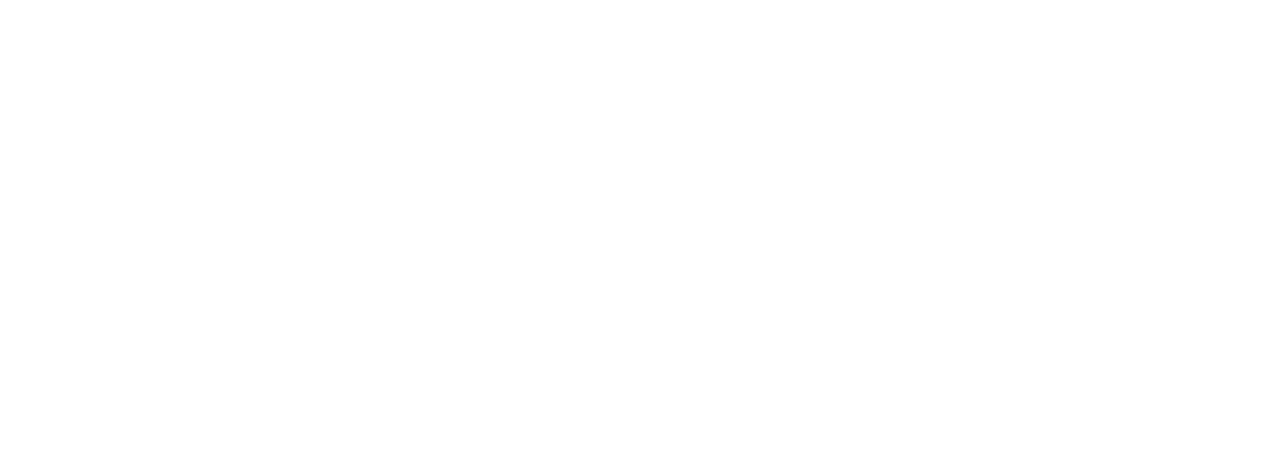
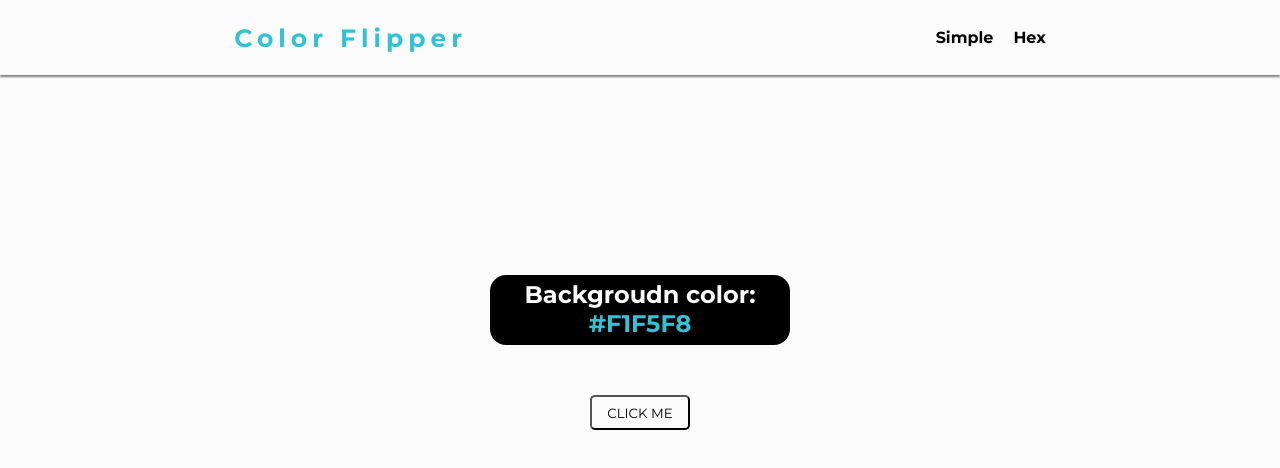
Before and after one commit to Reihood/ColorFlipper, a plain HTML site: page hex.html in a window 1280 px wide. Drawn offline with Linux system fonts and the light colour scheme.

Commit message:
proyecto finalizado, pendiente para revision

```diff
--- a/CSS/style.css
+++ b/CSS/style.css
@@ -0,0 +1,75 @@
+/*IMPORT*/
+@import url('https://fonts.googleapis.com/css2?family=Montserrat:wght@300;400;500;600;700&display=swap');
+/*RESET*/
+*{
+    margin: 0;
+    padding: 0;
+    box-sizing: border-box;
+    font-family: 'Montserrat', sans-serif;
+}
+/*BODY*/
+body{
+    background-color: #fbfbfb;
+}
+nav{
+    /*width: auto;
+    height: 100px;
+    display: flex;
+    justify-content: space-around;
+    align-items: center; */
+}
+.class-center{
+    background-color: #fbfbfb;
+    width: auto;
+    height: 75px;
+    display: flex;
+    justify-content: space-around;
+    align-items: center;
+    box-shadow: 0px 2px 2px rgba(0, 0, 0, 0.5);
+}
+.nav-links{
+    list-style: none;
+    display: inline-flex;
+    gap: 20px;
+}
+.class-center h4{
+    font-size: 25px;
+    letter-spacing: 5px;
+    color: #30c3d6;
+}
+.nav-links a{
+    text-decoration: none;
+    font-weight: bold;
+    color: inherit;
+}
+.nav-links a:hover{
+    color: #3335c0;
+}
+/*MAIN*/
+.container{
+    display: flex;
+    flex-direction: column;
+    align-items: center;
+    margin: auto;
+    margin-top: 200px;
+}
+.color{
+    color: #30c3d6;
+}
+.container h2{
+    background-color: #000000;
+    height: 70px;
+    width: 300px;
+    color: #fbfbfb;
+    text-align: center;
+    margin: auto;
+    padding-top: 5px;
+    border-radius: 1rem;
+}
+#btn{
+    background-color: #fbfbfb;
+    width: 100px;
+    height: 35px;
+    margin-top: 50px;
+    border-radius: 5px;
+}
--- /dev/null
+++ b/JS/hex.js
@@ -0,0 +1,16 @@
+const hex = [0, 1, 2, 3, 4, 5, 6, 7, 8, 9, "A", "B", "C", "D", "E", "F"];
+const btn = document.getElementById("btn");
+const color = document.querySelector(".color");
+
+btn.addEventListener("click", function(){
+    let hexColor = "#"
+    for(i = 0; i < 6; i++){
+        hexColor += hex[getRandomNumber()]
+    }
+    color.textContent = hexColor;
+    document.body.style.backgroundColor = hexColor
+})
+
+function getRandomNumber(){
+    return Math.floor(Math.random()*hex.length);
+}
--- a/hex.html
+++ b/hex.html
@@ -0,0 +1,32 @@
+<!DOCTYPE html>
+<html lang="en">
+<head>
+    <meta charset="UTF-8">
+    <meta name="viewport" content="width=device-width, initial-scale=1.0">
+    <title>Color Flipper || Simple</title>
+    <link rel="stylesheet" href="./CSS/style.css">
+</head>
+<body>
+    <nav>
+        <div class="class-center">
+            <h4>Color Flipper</h4>
+            <ul class="nav-links">
+                <li>
+                    <a href="index.html">Simple</a>
+                </li>
+                <li>
+                    <a href="hex.html">Hex
+                    </a>
+                </li>
+            </ul>
+        </div>
+    </nav>
+    <main>
+        <div class="container">
+            <h2>Backgroudn color: <span class="color">#F1F5F8</span></h2>
+            <button class="btn-hero" id="btn">CLICK ME</button>
+        </div>
+    </main>
+    <script src="./JS/hex.js"></script>
+</body>
+</html>
```
Also changed, not shown: JS/app.js (+8 -1 lines), index.html (+1 -2 lines).
